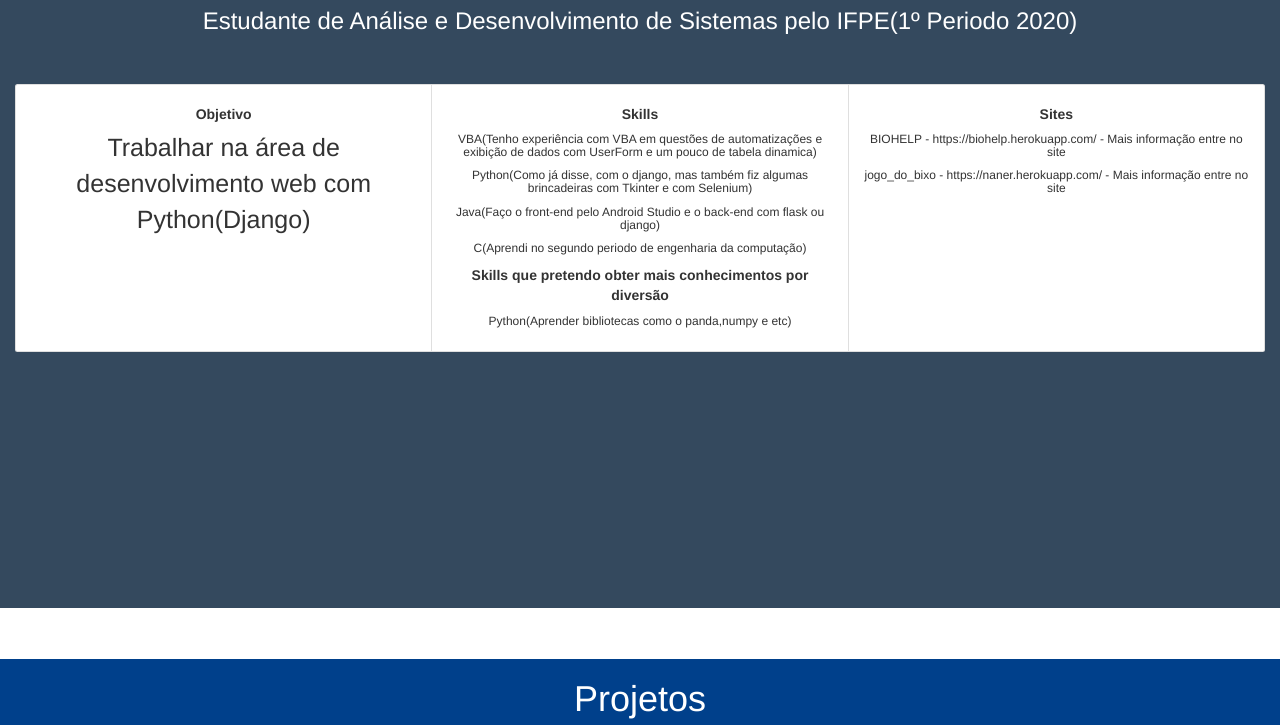
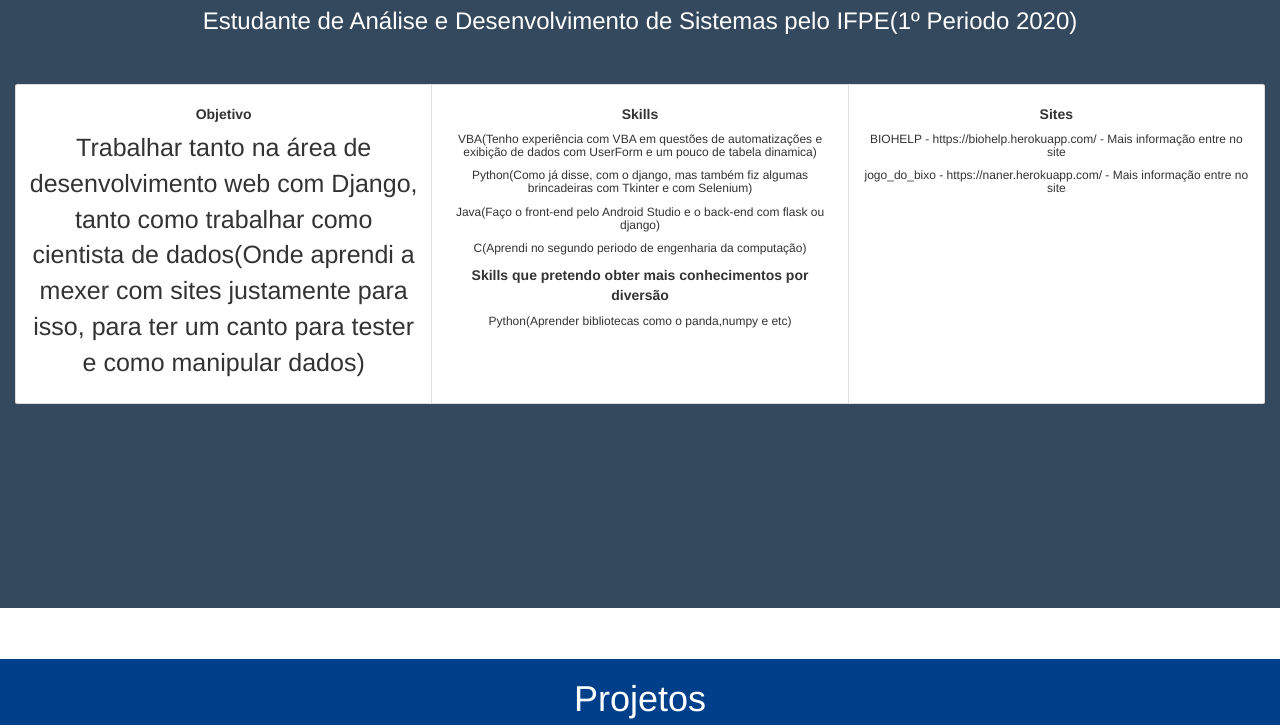
Before and after one commit to LUCASRENAA/Portfolio, a plain HTML site: page index.html in a window 1280 px wide. Shown: the part 1000-1725 px from the top of the page. Drawn offline with nearby package versions, Linux system fonts and the light colour scheme.

Commit message:
Update index.html

```diff
--- a/index.html
+++ b/index.html
@@ -126,7 +126,8 @@
 
     <div class="card-body">
       <h5 class="card-title"><b>Objetivo</b></h5>
-<p>Trabalhar na área de desenvolvimento web com Python(Django)</p>
+<p>Trabalhar tanto na área de desenvolvimento web com Django, tanto como trabalhar como cientista de dados(Onde aprendi a mexer com sites justamente para isso, para ter um canto para tester e como manipular dados)
+	   </p>
 
       <p class="card-text"><small class="text-muted"></small></p>
 	  </div>
```
